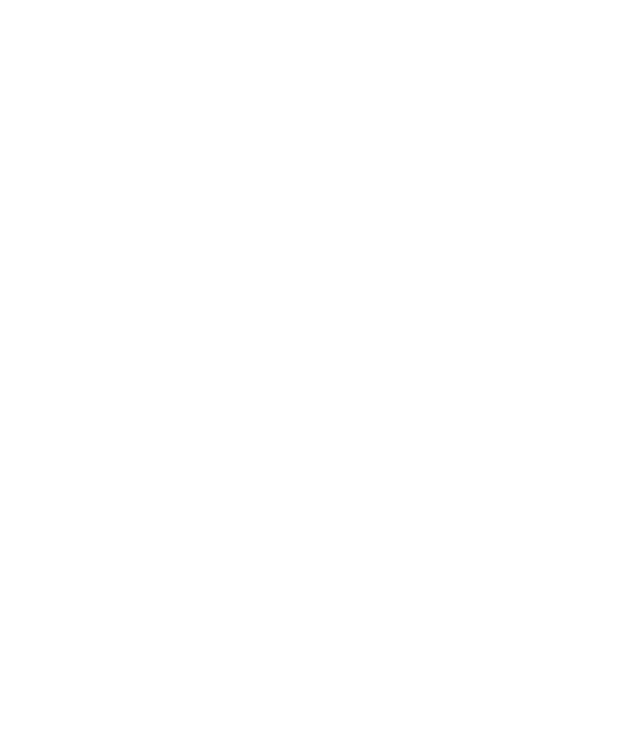
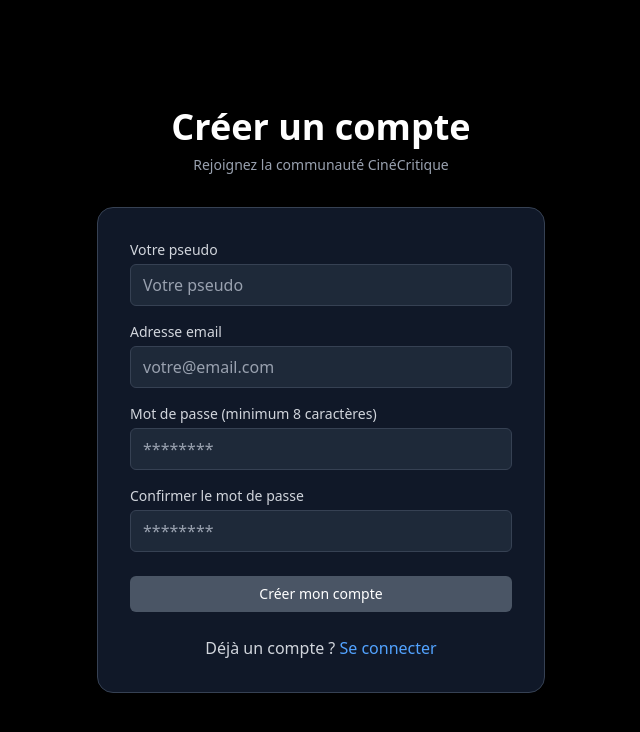
Before and after one commit to sokhna-lala/CineCritique-Frontend, a React (Vite) app: page / in a window 1280 px wide. Before the commit this address had no page. Shown: the top 732 px of the page, without its empty margins (319-959 px from the left). Built offline with nearby package versions, Linux system fonts and the light colour scheme.

Commit message:
Ajout de la page Register + modification App.tsx

```diff
--- a/src/App.tsx
+++ b/src/App.tsx
@@ -1,12 +1,185 @@
-import { Routes, Route } from "react-router-dom";
-import Login from "./pages/login";
+import React, { useState } from 'react';
+import { Link, useNavigate } from 'react-router-dom';
 
-function App() {
+const Register: React.FC = () => {
+  const navigate = useNavigate();
+
+  const [formData, setFormData] = useState({
+    username: '',
+    email: '',
+    password: '',
+    confirmPassword: ''
+  });
+
+  const [loading, setLoading] = useState(false);
+  const [error, setError] = useState<string | null>(null);
+
+  const handleChange = (e: React.ChangeEvent<HTMLInputElement>) => {
+    const { name, value } = e.target;
+    setFormData(prev => ({ ...prev, [name]: value }));
+  };
+
+  const handleSubmit = async (e: React.FormEvent) => {
+    e.preventDefault();
+    setError(null);
+
+    if (formData.password !== formData.confirmPassword) {
+      setError("Les mots de passe ne correspondent pas.");
+      return;
+    }
+
+    if (formData.password.length < 8) {
+      setError("Le mot de passe doit contenir au moins 8 caractères.");
+      return;
+    }
+
+    setLoading(true);
+
+    try {
+      const response = await fetch('/api/register', {
+        method: 'POST',
+        headers: { 'Content-Type': 'application/json' },
+        body: JSON.stringify(formData)
+      });
+
+      const data = await response.json();
+
+      if (response.ok) {
+        navigate('/login');
+      } else {
+        setError(data.message || "Impossible de créer un compte.");
+      }
+    } catch (err) {
+      setError("Une erreur est survenue. Réessayez.");
+    } finally {
+      setLoading(false);
+    }
+  };
+
+  const isValid =
+    formData.username &&
+    formData.email &&
+    formData.password &&
+    formData.confirmPassword;
+
   return (
-    <Routes>
-      <Route path="/login" element={<Login />} />
-    </Routes>
+    <div className="min-h-screen flex items-center justify-center bg-black py-12 px-4">
+      <div className="max-w-md w-full space-y-8">
+
+        <div className="text-center">
+          <h2 className="text-4xl font-extrabold text-white">
+            Créer un compte
+          </h2>
+          <p className="mt-2 text-sm text-gray-400">
+            Rejoignez la communauté CinéCritique
+          </p>
+        </div>
+
+        <form
+          className="mt-8 space-y-6 bg-gray-900 p-8 rounded-2xl shadow-xl border border-gray-700"
+          onSubmit={handleSubmit}
+        >
+          <div className="space-y-4">
+
+            {error && (
+              <div className="text-red-400 text-sm font-medium text-center">
+                {error}
+              </div>
+            )}
+
+            <div>
+              <label className="block text-sm font-medium text-gray-300">
+                Votre pseudo
+              </label>
+              <input
+                name="username"
+                type="text"
+                required
+                value={formData.username}
+                onChange={handleChange}
+                className="mt-1 w-full px-3 py-2 bg-gray-800 text-white
+                  border border-gray-700 rounded-md placeholder-gray-400
+                  focus:outline-none focus:ring-2 focus:ring-blue-500"
+                placeholder="Votre pseudo"
+              />
+            </div>
+
+            <div>
+              <label className="block text-sm font-medium text-gray-300">
+                Adresse email
+              </label>
+              <input
+                name="email"
+                type="email"
+                required
+                value={formData.email}
+                onChange={handleChange}
+                className="mt-1 w-full px-3 py-2 bg-gray-800 text-white
+                border border-gray-700 rounded-md placeholder-gray-400
+                focus:outline-none focus:ring-2 focus:ring-blue-500"
+                placeholder="votre@email.com"
+              />
+            </div>
+
+            <div>
+              <label className="block text-sm font-medium text-gray-300">
+                Mot de passe (minimum 8 caractères)
+              </label>
+              <input
+                name="password"
+                type="password"
+                required
+                value={formData.password}
+                onChange={handleChange}
+                className="mt-1 w-full px-3 py-2 bg-gray-800 text-white
+                border border-gray-700 rounded-md placeholder-gray-400
+                focus:outline-none focus:ring-2 focus:ring-blue-500"
+                placeholder="********"
+              />
+            </div>
+
+            <div>
+              <label className="block text-sm font-medium text-gray-300">
+                Confirmer le mot de passe
+              </label>
+              <input
+                name="confirmPassword"
+                type="password"
+                required
+                value={formData.confirmPassword}
+                onChange={handleChange}
+                className="mt-1 w-full px-3 py-2 bg-gray-800 text-white
+                border border-gray-700 rounded-md placeholder-gray-400
+                focus:outline-none focus:ring-2 focus:ring-blue-500"
+                placeholder="********"
+              />
+            </div>
+
+          </div>
+
+          <button
+            type="submit"
+            disabled={!isValid || loading}
+            className={`w-full py-2 px-4 rounded-md text-white text-sm font-medium
+            ${isValid && !loading ? 'bg-blue-600 hover:bg-blue-700' : 'bg-gray-600 cursor-not-allowed'}
+            `}
+          >
+            {loading ? 'Création...' : 'Créer mon compte'}
+          </button>
+
+          <div className="text-center">
+            <span className="text-gray-300">
+              Déjà un compte ?{' '}
+              <Link to="/login" className="text-blue-400 hover:text-blue-300 font-medium">
+                Se connecter
+              </Link>
+            </span>
+          </div>
+
+        </form>
+      </div>
+    </div>
   );
-}
+};
 
-export default App;
+export default Register;
--- /dev/null
+++ b/src/pages/register.tsx
@@ -0,0 +1,81 @@
+import { useState } from "react";
+import { Link } from "react-router-dom";
+
+export default function Register() {
+  const [email, setEmail] = useState("");
+  const [password, setPassword] = useState("");
+  const [confirmPassword, setConfirmPassword] = useState("");
+
+  const handleSubmit = (e: React.FormEvent) => {
+    e.preventDefault();
+
+    if (password !== confirmPassword) {
+      alert("Les mots de passe ne correspondent pas !");
+      return;
+    }
+
+    console.log("Inscription :", { email, password });
+  };
+
+  return (
+    <div className="min-h-screen flex items-center justify-center bg-gray-100 px-4">
+      <div className="w-full max-w-md bg-white p-8 rounded-xl shadow-lg">
+        <h2 className="text-2xl font-bold text-center mb-6">Créer un compte</h2>
+
+        <form onSubmit={handleSubmit} className="space-y-4">
+
+          <div>
+            <label className="block mb-1 font-medium">Email</label>
+            <input
+              type="email"
+              className="w-full p-3 border rounded-lg"
+              placeholder="exemple@email.com"
+              value={email}
+              onChange={(e) => setEmail(e.target.value)}
+              required
+            />
+          </div>
+
+          <div>
+            <label className="block mb-1 font-medium">Mot de passe</label>
+            <input
+              type="password"
+              className="w-full p-3 border rounded-lg"
+              placeholder="********"
+              value={password}
+              onChange={(e) => setPassword(e.target.value)}
+              required
+            />
+          </div>
+
+          <div>
+            <label className="block mb-1 font-medium">Confirmer le mot de passe</label>
+            <input
+              type="password"
+              className="w-full p-3 border rounded-lg"
+              placeholder="********"
+              value={confirmPassword}
+              onChange={(e) => setConfirmPassword(e.target.value)}
+              required
+            />
+          </div>
+
+          <button
+            type="submit"
+            className="w-full bg-blue-600 hover:bg-blue-700 text-white p-3 rounded-lg"
+          >
+            S’inscrire
+          </button>
+
+        </form>
+
+        <p className="text-center mt-4 text-sm">
+          Vous avez déjà un compte ?{" "}
+          <Link to="/login" className="text-blue-600 hover:underline">
+            Se connecter
+          </Link>
+        </p>
+      </div>
+    </div>
+  );
+}
```
